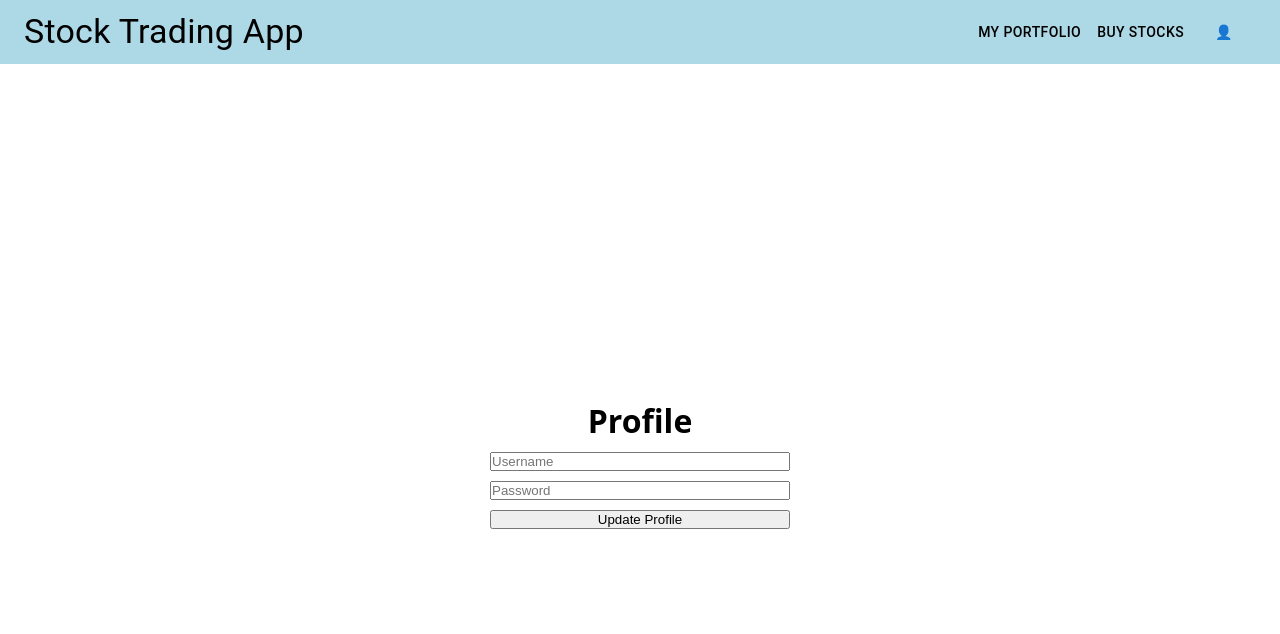
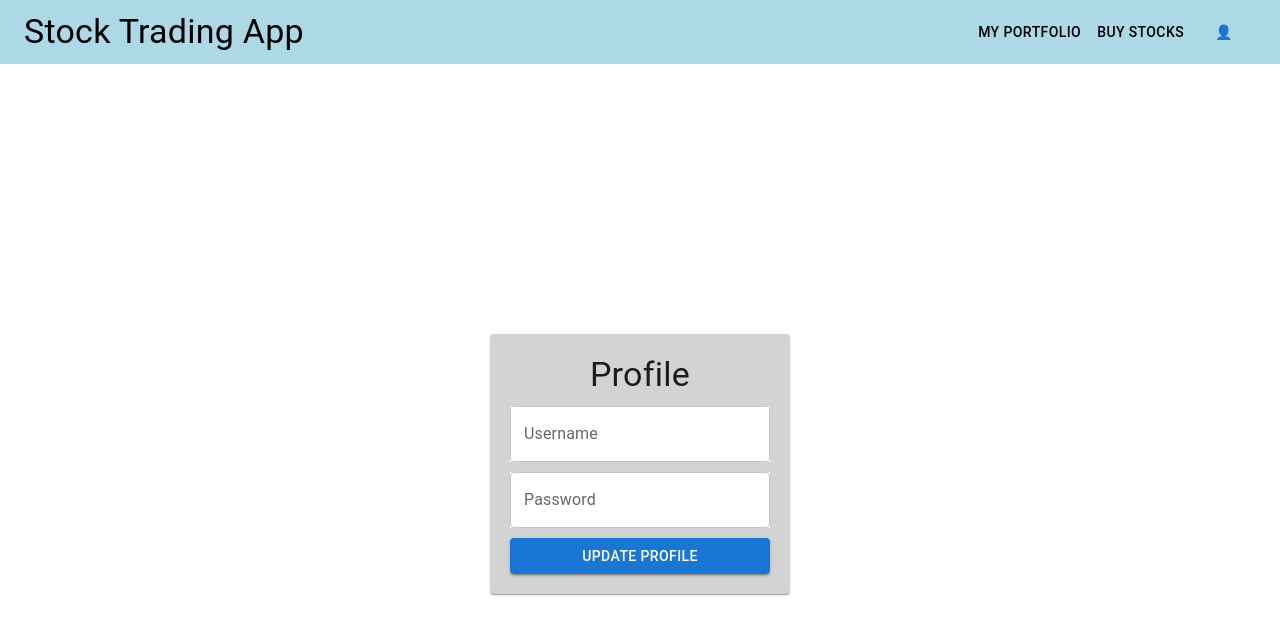
Before and after one commit to dychang124/stock-app, a React (Vite) app in the folder frontend/: page /profile in a window 1280 px wide. Shown: the top 634 px of the page. Built offline with nearby package versions, Linux system fonts and the light colour scheme; sample sign-in values are in the browser's storage.

Commit message:
Updated profile page with MUI, fixed routing issues

```diff
--- a/frontend/src/App.tsx
+++ b/frontend/src/App.tsx
@@ -1,4 +1,4 @@
-import { BrowserRouter, Routes, Route } from 'react-router-dom';
+import { BrowserRouter, Routes, Route, Navigate } from 'react-router-dom';
 import Login from './pages/Login';
 import Register from './pages/Register';
 import Portfolio from './pages/Portfolio';
@@ -16,6 +16,7 @@ function App() {
         <Route path="/login" element={<Login />} />
         <Route path="/register" element={<Register />} />
         <Route path="/profile" element={<Profile />} />
+        <Route path="*" element={<Navigate to="/" />} />
       </Routes>
     </BrowserRouter>
   )
--- a/frontend/src/pages/Portfolio.tsx
+++ b/frontend/src/pages/Portfolio.tsx
@@ -17,6 +17,7 @@ export default function Portfolio() {
         const token = localStorage.getItem('token');
         if (!token) {
             navigate('/login');
+            return;
         }
         try {
             const response = await fetch('http://localhost:3000/list/username', {
@@ -53,10 +54,17 @@ export default function Portfolio() {
         }
     };
     useEffect(() => {
-        fetchData();
-        const interval = setInterval(fetchData, 60000);
-        return () => clearInterval(interval);
-    }, []);
+        const token = localStorage.getItem('token');
+        if (!token) {
+            navigate('/login');
+            return;
+        }
+        else {
+            fetchData();
+            const interval = setInterval(fetchData, 60000);
+            return () => clearInterval(interval);
+        }
+    }, [navigate]);
 
     const handleSell = async (stock_name: string) => {
         const token = localStorage.getItem('token');
--- a/frontend/src/pages/Profile.tsx
+++ b/frontend/src/pages/Profile.tsx
@@ -1,5 +1,6 @@
 import {useState, useEffect} from 'react';
 import { useNavigate } from 'react-router-dom';
+import { Box, Button, TextField, Paper, Typography } from '@mui/material';
 
 export default function Profile() {
     const [new_username, setNewUsername] = useState('');
@@ -7,6 +8,12 @@ export default function Profile() {
     const [error, setError] = useState('');
     const navigate = useNavigate();
 
+    useEffect(() => {
+        const token = localStorage.getItem('token');
+        if (!token) {
+            navigate('/login');
+        }
+    }, [navigate]);
     const handleSubmit = async (e: React.FormEvent) => {
         e.preventDefault();
         const token = localStorage.getItem('token');
@@ -64,24 +71,25 @@ export default function Profile() {
         setNewUsername('');
     };
     return (
-        <div style={{ display: 'flex', justifyContent: 'center', alignItems: 'center', height: '100vh' }}>
-            <div style={{ display: 'flex', flexDirection: 'column', gap: '10px', width: '300px' }}>
-                <h1 style={{ textAlign: 'center' }}>Profile</h1>
-                {error && <p style={{ color: 'red' }}>{error}</p>}
-                <input
-                    type="text"
-                    placeholder="Username"
+        <Box sx={{ display: 'flex', justifyContent: 'center', alignItems: 'center', height: '100vh' }}>
+            <Paper sx={{ display: 'flex', flexDirection: 'column', gap: '10px', width: '300px', padding: '20px', backgroundColor: 'lightgrey' }}>
+                <Typography variant="h4" sx={{ textAlign: 'center' }}>Profile</Typography>
+                {error && <Typography color="error">{error}</Typography>}
+                <TextField sx={{ backgroundColor: 'white' }}
+                    label="Username"
                     value={new_username}
                     onChange={(e) => setNewUsername(e.target.value)}
                 />
-                <input
+                <TextField sx={{ backgroundColor: 'white' }}
+                    label="Password"
                     type="password"
-                    placeholder="Password"
                     value={new_password}
                     onChange={(e) => setNewPassword(e.target.value)}
                 />
-                <button onClick={handleSubmit}>Update Profile</button>
-            </div>
-        </div>
+                <Button variant="contained" onClick={handleSubmit}>
+                    Update Profile
+                </Button>
+            </Paper>
+        </Box>
     );
 }
```
